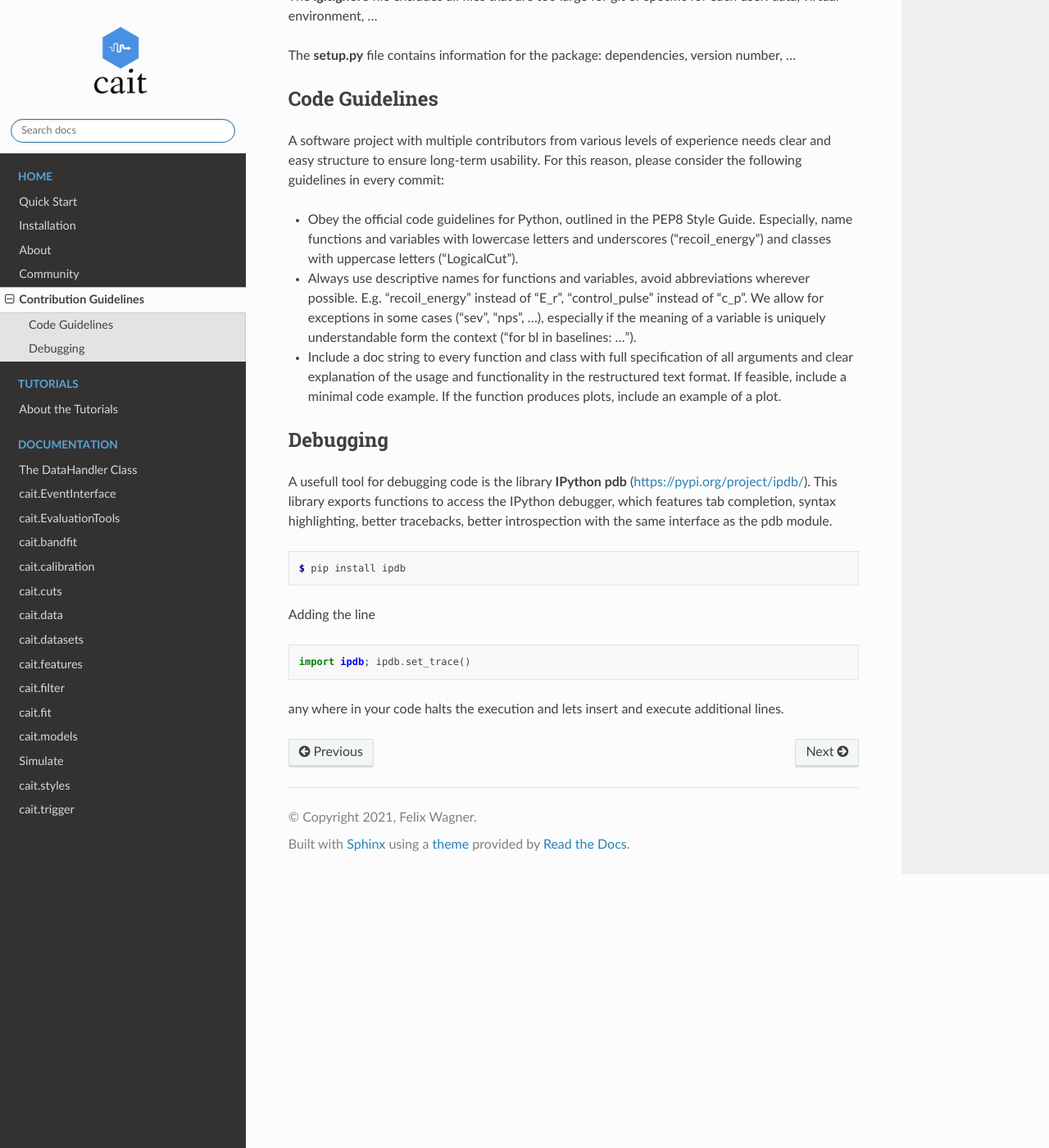
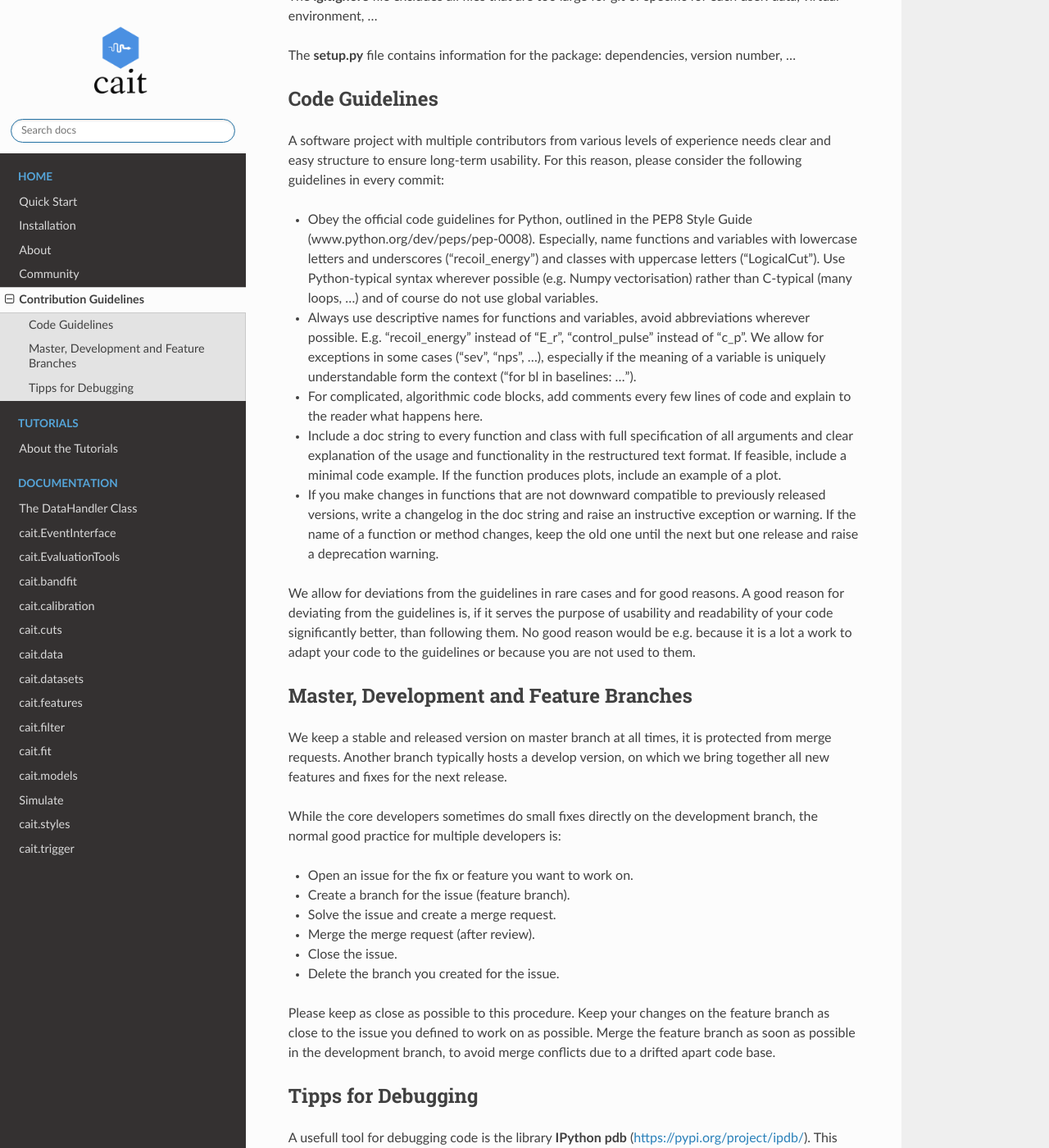
Before and after one commit to fewagner/cait, a Sphinx documentation site: the page built from docs/source/guidelines.rst, in a window 1280 px wide and 1400 px high, scrolled down 723 px. Shown: the whole window at 82% size. Built offline with Sphinx 7.4.7 and the Read the Docs theme 2.0.0, drawn with Linux system fonts in a browser that asks for light colours; pages that are not in the unit, such as notebooks, are missing from menus.

```diff
--- a/cait/__init__.py
+++ b/cait/__init__.py
@@ -18,5 +18,8 @@ __all__ = ['EventInterface',
            'simulate',
            'trigger',
            'bandfit',
-           'styles'
+           'styles',
+           'cuts',
+           'calibration',
+           'mixins',
            ]
--- a/docs/source/guidelines.rst
+++ b/docs/source/guidelines.rst
@@ -45,18 +45,40 @@ The **.gitignore** file excludes all files that are too large for git or specifi
 The **setup.py** file contains information for the package: dependencies, version number, ...
 
 Code Guidelines
-=========
+==================
 
 A software project with multiple contributors from various levels of experience needs clear and easy structure to ensure long-term usability. For this reason, please consider the following guidelines in every commit:
 
-- Obey the official code guidelines for Python, outlined in the PEP8 Style Guide. Especially, name functions and variables with lowercase letters and underscores ("recoil_energy") and classes with uppercase letters ("LogicalCut").
+- Obey the official code guidelines for Python, outlined in the PEP8 Style Guide (www.python.org/dev/peps/pep-0008). Especially, name functions and variables with lowercase letters and underscores ("recoil_energy") and classes with uppercase letters ("LogicalCut"). Use Python-typical syntax wherever possible (e.g. Numpy vectorisation) rather than C-typical (many loops, ...) and of course do not use global variables.
 
 - Always use descriptive names for functions and variables, avoid abbreviations wherever possible. E.g. "recoil_energy" instead of "E_r", "control_pulse" instead of "c_p". We allow for exceptions in some cases ("sev", "nps", ...), especially if the meaning of a variable is uniquely understandable form the context ("for bl in baselines: ...").
 
+- For complicated, algorithmic code blocks, add comments every few lines of code and explain to the reader what happens here.
+
 - Include a doc string to every function and class with full specification of all arguments and clear explanation of the usage and functionality in the restructured text format. If feasible, include a minimal code example. If the function produces plots, include an example of a plot.
 
-Debugging
-=========
+- If you make changes in functions that are not downward compatible to previously released versions, write a changelog in the doc string and raise an instructive exception or warning. If the name of a function or method changes, keep the old one until the next but one release and raise a deprecation warning.
+
+We allow for deviations from the guidelines in rare cases and for good reasons. A good reason for deviating from the guidelines is, if it serves the purpose of usability and readability of your code significantly better, than following them. No good reason would be e.g. because it is a lot a work to adapt your code to the guidelines or because you are not used to them.
+
+Master, Development and Feature Branches
+=============================================
+
+We keep a stable and released version on master branch at all times, it is protected from merge requests. Another branch typically hosts a develop version, on which we bring together all new features and fixes for the next release.
+
+While the core developers sometimes do small fixes directly on the development branch, the normal good practice for multiple developers is:
+
+- Open an issue for the fix or feature you want to work on.
+- Create a branch for the issue (feature branch).
+- Solve the issue and create a merge request.
+- Merge the merge request (after review).
+- Close the issue.
+- Delete the branch you created for the issue.
+
+Please keep as close as possible to this procedure. Keep your changes on the feature branch as close to the issue you defined to work on as possible. Merge the feature branch as soon as possible in the development branch, to avoid merge conflicts due to a drifted apart code base.
+
+Tipps for Debugging
+===========================
 
 A usefull tool for  debugging code is the library **IPython pdb** (https://pypi.org/project/ipdb/).
 This library exports functions to access the IPython debugger, which features tab completion, syntax highlighting, better tracebacks, better introspection with the same interface as the pdb module.
--- a/setup.py
+++ b/setup.py
@@ -18,7 +18,6 @@ setup(
                       'pickle-mixin',
                       'numpy',
                       'matplotlib',
-                      'tsfel',
                       'pandas',
                       'scipy',
                       'numba',
@@ -27,7 +26,8 @@ setup(
                       'awkward1',
                       'torch',
                       'torchvision',
-                      'pytorch-lightning'],
+                      'pytorch-lightning',
+                      'tqdm'],
     setup_requires=['pytest-runner'],
     tests_require=['pytest==4.4.1'],
     test_suite='tests',
```
Also changed, not shown: docs/source/tutorials/abouttutorials.rst (+9 -0 lines).
